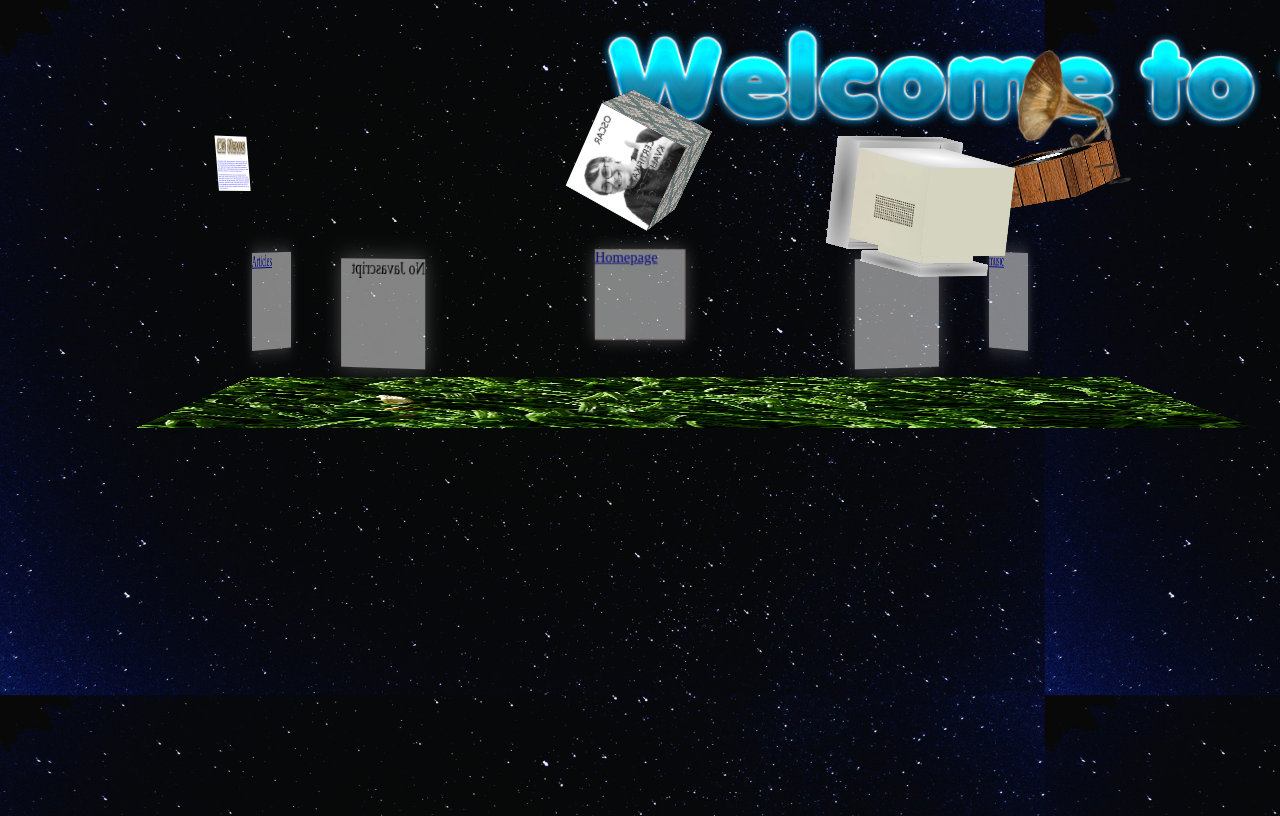
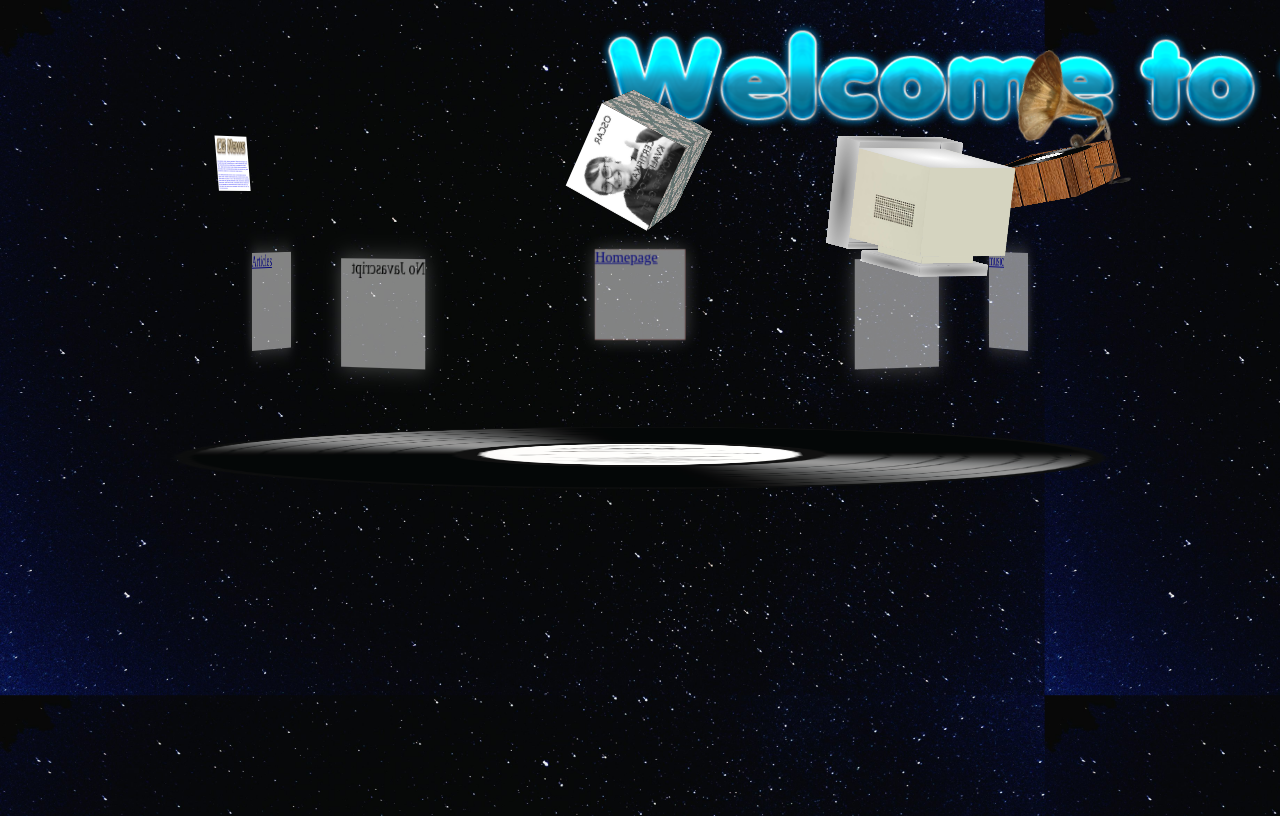
Before and after one commit to dacooler/coolingGroolingOnline, a PHP site: page /experiments/3dmenu.php in a window 1280 px wide; the page is wider, and only the part inside the window is pictured. Run offline with PHP 8.4, Linux system fonts and the light colour scheme; some web fonts are replaced.

Commit message:
centered div

```diff
--- a/experiments/menuStyle.css
+++ b/experiments/menuStyle.css
@@ -197,12 +197,15 @@ input:checked#menu5 ~ .dMenu{
 }
 
 div.ground{
-        transform:rotateX(90deg) translateZ(-250px) translateY(-200px) translateX(-400px);
+        position:absolute;
+        top:-100%;
+        left:50%;
         width: 1000px;
         height: 1000px;
-        background-color:green;
-        transform-origin: 50% 0% 0px;
-        background-image: url("../assets/images/grass.jpeg");
+        transform-origin: 50% 50% 400px;
+        transform: translate(-50%, -50%) rotateX(90deg);
+        background-image: url("../assets/images/record.png");
+        background-size: 100%;
 }
 
 img.future{
```
